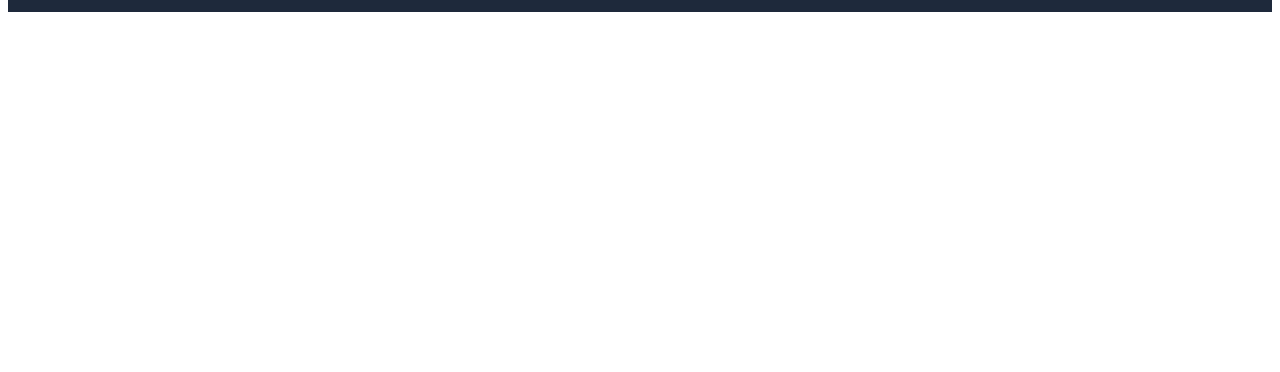
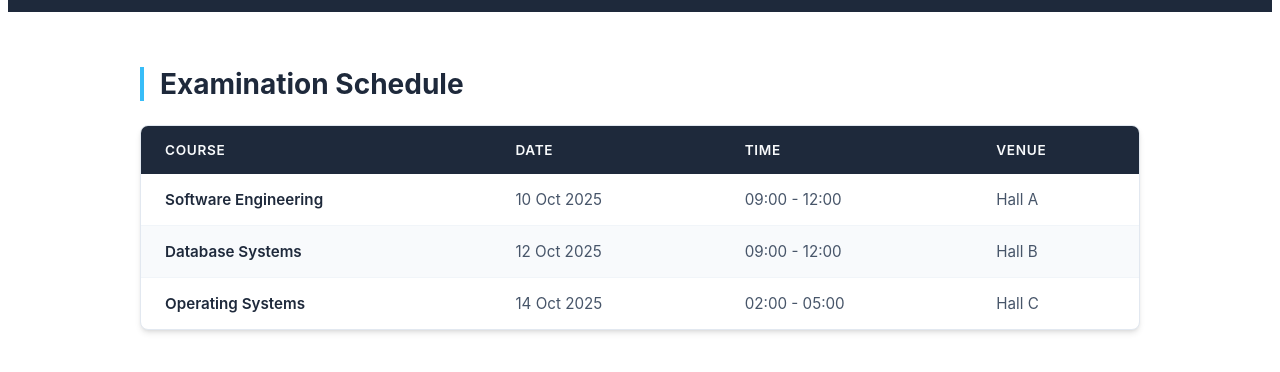
Before and after one commit to UCP-DevOps-Team/uni-notice-board, a website: page src/exams.html in a window 1280 px wide. Shown: the part 54-426 px from the top of the page. Drawn offline with Linux system fonts and the light colour scheme.

Commit message:
Added exams schedule

```diff
--- a/src/exams.html
+++ b/src/exams.html
@@ -1,17 +1,17 @@
 <!DOCTYPE html>
 <html lang="en">
+
 <head>
     <meta charset="UTF-8" />
     <meta name="viewport" content="width=device-width, initial-scale=1.0" />
-        <meta
-            name="description"
-            content="University Digital Notice Board for academic announcements, exams, and admissions"
-        />
+    <meta name="description"
+        content="University Digital Notice Board for academic announcements, exams, and admissions" />
     <meta name="author" content="UCP Devops Team" />
 
     <link rel="stylesheet" href="../styles/style.css" />
     <title>University Digital Notice Board</title>
 </head>
+
 <body>
     <header>
         <nav class="navbar">
@@ -26,9 +26,7 @@
                 </li>
                 <li><a href="exams.html" data-page="exams">Exams</a></li>
                 <li>
-                        <a href="admissions.html" data-page="admissions"
-                            >Admissions</a
-                        >
+                    <a href="admissions.html" data-page="admissions">Admissions</a>
                 </li>
                 <li>
                     <a href="contact.html" data-page="contact">Contact</a>
@@ -37,8 +35,39 @@
         </nav>
     </header>
 
-        <main class="container">
-            <!-- Page-specific content goes here -->
+    <main class="exams-page">
+        <h2 class="exams-title">Examination Schedule</h2>
+
+        <table id="exam-table">
+            <thead>
+                <tr>
+                    <th>Course</th>
+                    <th>Date</th>
+                    <th>Time</th>
+                    <th>Venue</th>
+                </tr>
+            </thead>
+            <tbody>
+                <tr>
+                    <td>Software Engineering</td>
+                    <td>10 Oct 2025</td>
+                    <td>09:00 - 12:00</td>
+                    <td>Hall A</td>
+                </tr>
+                <tr>
+                    <td>Database Systems</td>
+                    <td>12 Oct 2025</td>
+                    <td>09:00 - 12:00</td>
+                    <td>Hall B</td>
+                </tr>
+                <tr>
+                    <td>Operating Systems</td>
+                    <td>14 Oct 2025</td>
+                    <td>02:00 - 05:00</td>
+                    <td>Hall C</td>
+                </tr>
+            </tbody>
+        </table>
     </main>
 
     <script>
@@ -62,4 +91,5 @@
         })();
     </script>
 </body>
+
 </html>
--- a/styles/style.css
+++ b/styles/style.css
@@ -103,3 +103,69 @@
     font-weight: bold;
     color: #00695c;
 }
+
+/* ========================= */
+/* exams page specific css   */
+/* ========================= */
+
+.exams-page {
+    max-width: 1000px;
+    margin: 0 auto;
+    padding: 2rem;
+    font-family: 'Inter', system-ui, -apple-system, sans-serif;
+}
+
+.exams-title {
+    color: #1e293b;
+    margin-bottom: 1.5rem;
+    font-size: 1.75rem;
+    border-left: 4px solid #38bdf8;
+    padding-left: 1rem;
+}
+
+#exam-table {
+    width: 100%;
+    border-collapse: separate;
+    border-spacing: 0;
+    background-color: #ffffff;
+    border-radius: 8px;
+    overflow: hidden;
+    box-shadow: 0 4px 6px -1px rgb(0 0 0 / 0.1), 0 2px 4px -2px rgb(0 0 0 / 0.1);
+    border: 1px solid #e2e8f0;
+}
+
+#exam-table th {
+    background-color: #1e293b;
+    color: #f8fafc;
+    font-weight: 600;
+    text-transform: uppercase;
+    font-size: 0.85rem;
+    letter-spacing: 0.05em;
+    padding: 1rem 1.5rem;
+    text-align: left;
+}
+
+#exam-table td {
+    padding: 1rem 1.5rem;
+    color: #475569;
+    border-bottom: 1px solid #f1f5f9;
+    font-size: 0.95rem;
+}
+
+#exam-table tbody tr:nth-child(even) {
+    background-color: #f8fafc;
+}
+
+#exam-table tbody tr:hover {
+    background-color: #f1f5f9;
+    transition: background-color 0.2s ease;
+}
+
+#exam-table tbody tr:last-child td {
+    border-bottom: none;
+}
+
+#exam-table td:first-child {
+    font-weight: 600;
+    color: #1e293b;
+}
```
Lines whose indentation alone changed are shown as unchanged.
